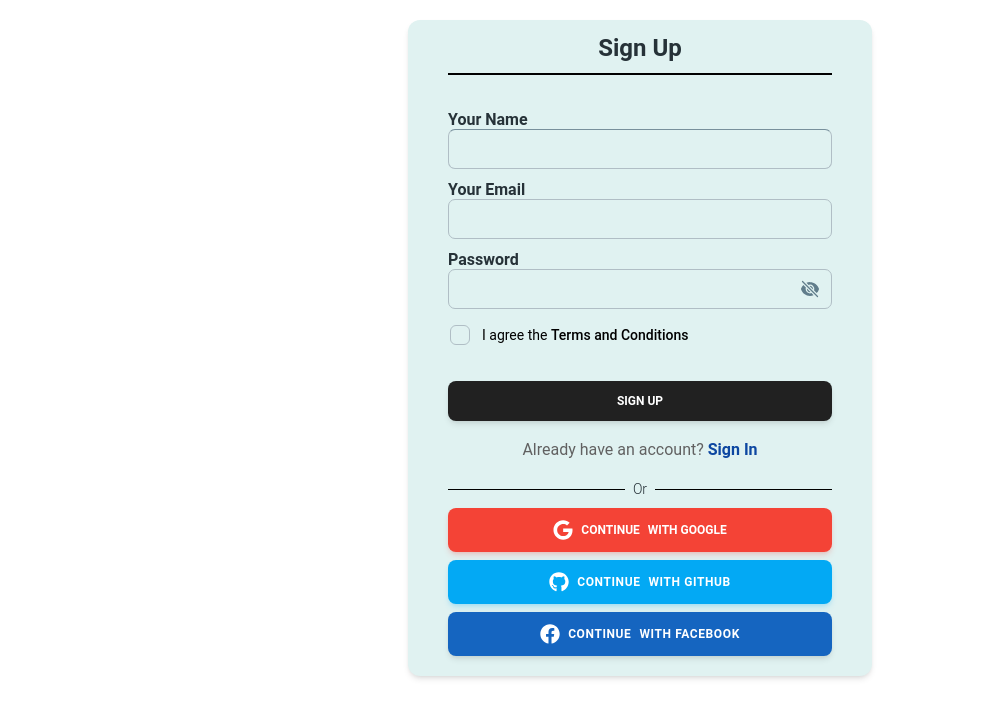
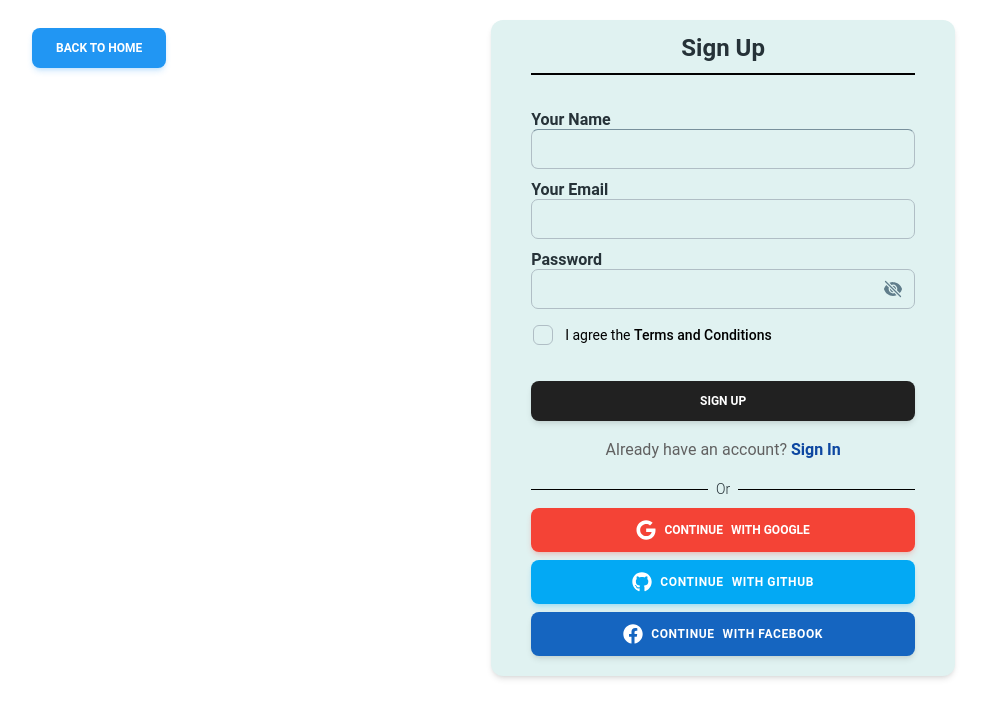
Before and after one commit to siammahamud/Suun-h-Store-, a React (Vite) app: page /signup in a window 1280 px wide. Shown: the top 718 px of the page, without its empty margins (0-987 px from the left). Built offline with nearby package versions, Linux system fonts and the light colour scheme.

Commit message:
[UPDATE] signup and signin page updated

```diff
--- a/src/pages/Auth/Sign-In/Signin.jsx
+++ b/src/pages/Auth/Sign-In/Signin.jsx
@@ -1,10 +1,15 @@
 import { useState } from "react";
-
+// import { Button } from "@material-tailwind/react";
 import { Typography, Input, Button } from "@material-tailwind/react";
 import { EyeSlashIcon, EyeIcon } from "@heroicons/react/24/solid";
 import SocialLogin from "../../../components/SocialLogin";
 import { NavLink, useNavigate } from "react-router-dom";
-import { loginInWithFacebook, loginWithEmailAndPassword, loginWithGithub, loginWithGoogle } from "../../../firebase/firebase";
+import {
+  loginInWithFacebook,
+  loginWithEmailAndPassword,
+  loginWithGithub,
+  loginWithGoogle,
+} from "../../../firebase/firebase";
 import { toast, ToastContainer } from "react-toastify";
 
 export default function Signin() {
@@ -55,7 +60,6 @@ export default function Signin() {
     });
   };
 
-
   return (
     <section className="grid text-center min-h-screen items-center p-8  bg-teal-50">
       <ToastContainer
@@ -70,6 +74,11 @@ export default function Signin() {
         pauseOnHover={true}
         theme="colored"
       />
+      <NavLink to={"/"}>
+        <Button className="float-left w-fit hover:bg-cyan-500" color="blue">
+          Back To Home
+        </Button>
+      </NavLink>
       <div>
         <Typography variant="h3" color="blue" className="">
           Sign In
@@ -164,9 +173,9 @@ export default function Signin() {
             </NavLink>
           </Typography>
           <SocialLogin
-           onloginWithGoogle={handleLoginWithGoogle}
-           onloginWithGithub={handleLoginWithGithub}
-           onloginWitFacebook={handleLoginWithFacebook}
+            onloginWithGoogle={handleLoginWithGoogle}
+            onloginWithGithub={handleLoginWithGithub}
+            onloginWitFacebook={handleLoginWithFacebook}
           />
         </form>
       </div>
--- a/src/pages/Auth/Sign-Up/Signup.jsx
+++ b/src/pages/Auth/Sign-Up/Signup.jsx
@@ -71,6 +71,15 @@ export default function SignUp() {
   };
 
   return (
+    <>
+      <NavLink to={"/"}>
+        <Button
+          className="float-left w-fit hover:bg-cyan-500 ml-8 mt-2"
+          color="blue"
+        >
+          Back To Home
+        </Button>
+      </NavLink>
       <Card
         color="transparent"
         className="bg-teal-50 px-10 w-fit mx-auto my-5 pb-5"
@@ -182,5 +191,6 @@ export default function SignUp() {
           onloginWitFacebook={handleLoginWithFacebook}
         />
       </Card>
+    </>
   );
 }
```
Lines whose indentation alone changed are shown as unchanged.
